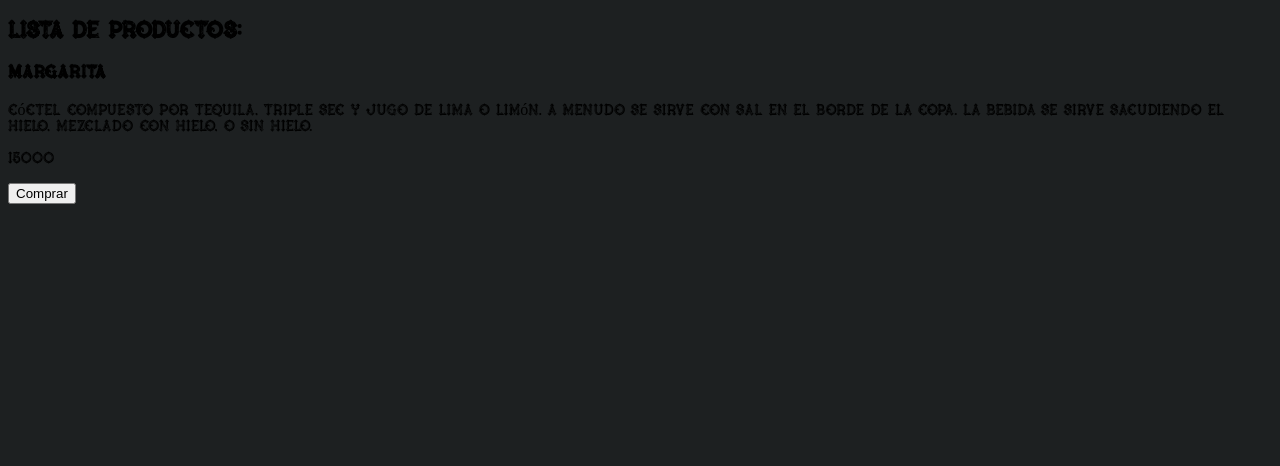
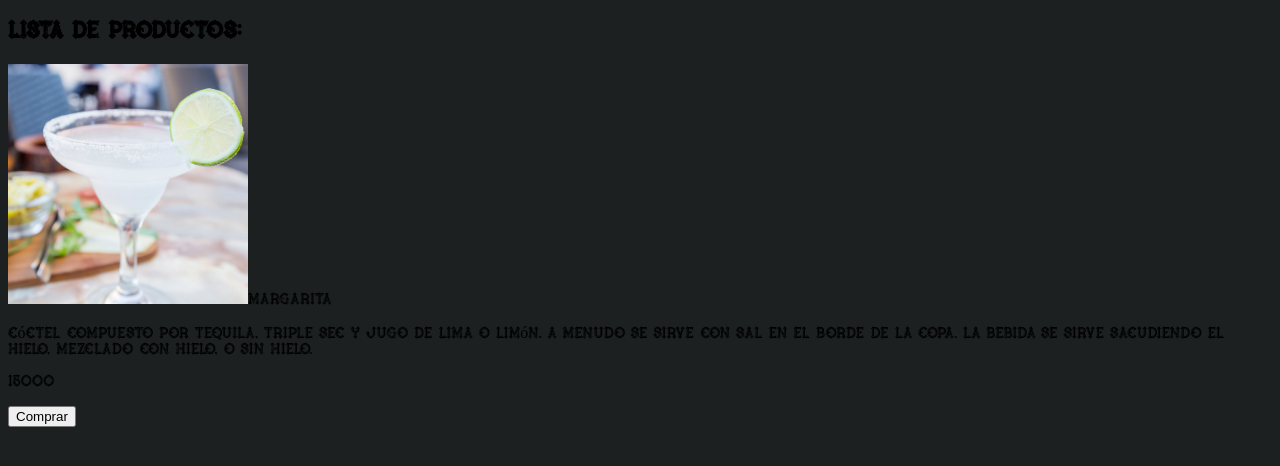
Before and after one commit to pasovertcode/shop-bebidas-flask, a Flask app: page /store in a window 1280 px wide; the page is wider, and only the part inside the window is pictured. Shown: the part 239-705 px from the top of that part. Run offline with Flask 2, Linux system fonts and the light colour scheme; data comes from the database, SQL or seed files in the repository.

Commit message:
list of product error fixed

```diff
--- a/app/static/css/style.css
+++ b/app/static/css/style.css
@@ -106,6 +106,10 @@ a {
   color: white;
 }
 
+.img-producto{
+    width: 240px;
+}
+
 .navbar {
   padding: 20px 20px;
   display: flex;
--- a/app/templates/public/store.html
+++ b/app/templates/public/store.html
@@ -8,6 +8,7 @@
         {% if product[5] == 'active' %}
             <article>
                 <form action="" method="GET">
+                    <img class="img-producto" src="{{url_for('static', filename='img/productos/')}}{{product[2]}}.png"
                     <h3>{{product[1]}}</h3>
                     <p>{{product[3]}}</p>
                     <p>{{product[4]}}</p>
```
Also changed, not shown: app/static/img/productos/M0012021.png (added).
